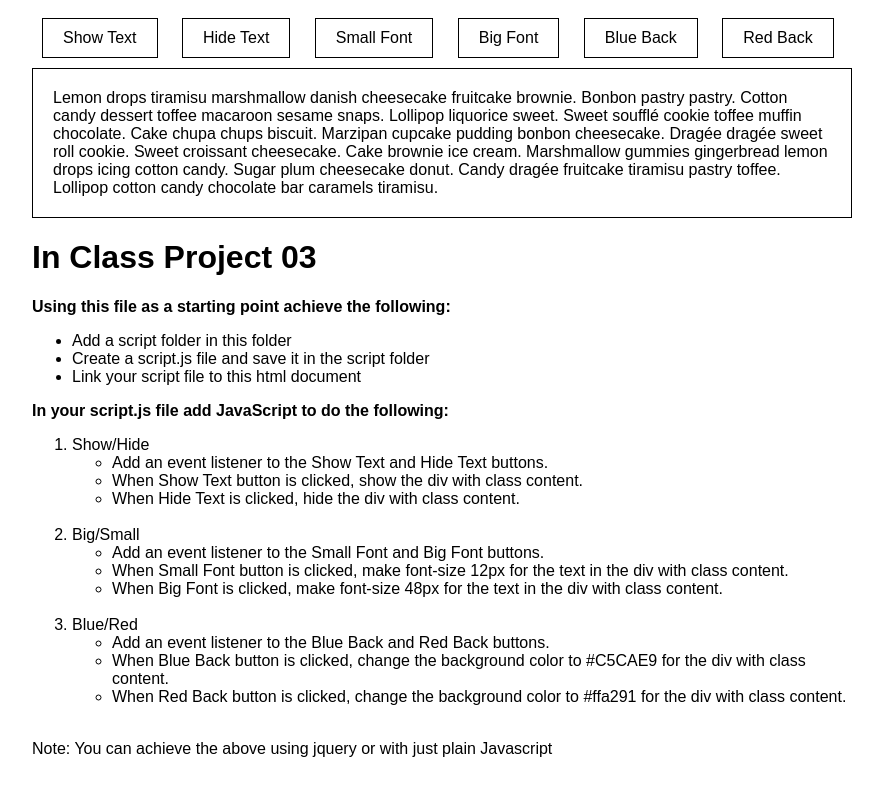
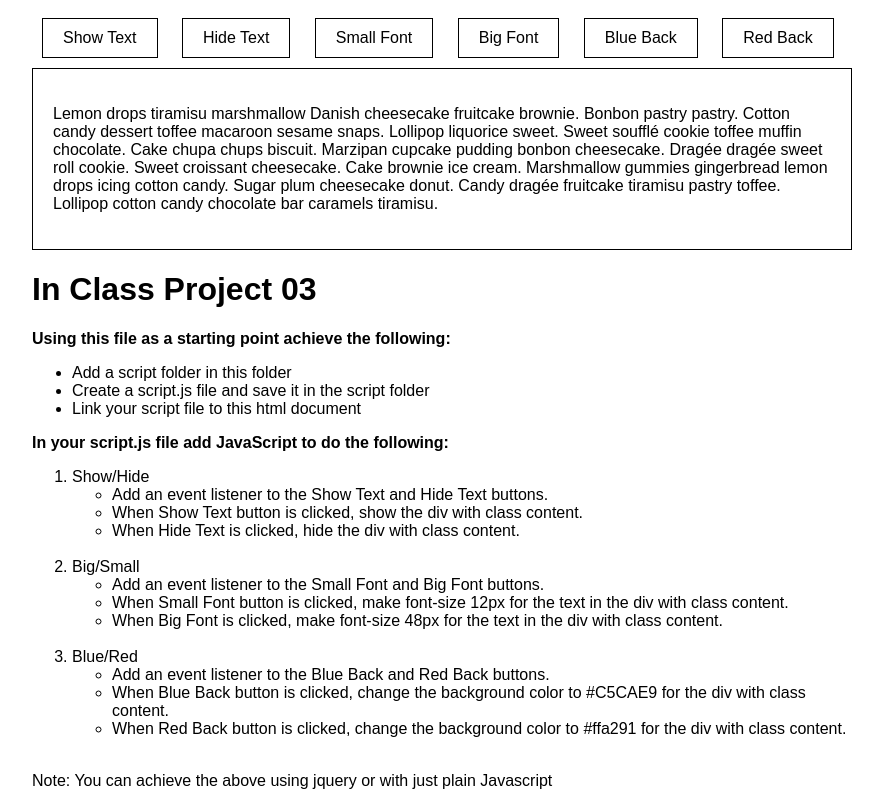
Before and after one commit to 1feng0064/1feng0064.github.io, a plain HTML site: page lib2024/inclass-3/index.html in a window 1280 px wide. Shown: the whole page, without its empty margins (198-1081 px from the left). Drawn offline with nearby package versions, Linux system fonts and the light colour scheme.

Commit message:
inclass-3

```diff
--- a/lib2024/inclass-3/index.html
+++ b/lib2024/inclass-3/index.html
@@ -1,9 +1,10 @@
-<html>
+<!DOCTYPE html>
+<html lang="en-ca">
+
 <head>
-	<meta charset="utf-8">
-	<title>In Class Project 03</title>
-</head>
-<style type="text/css">
+	<meta   charset="utf-8">
+	<title>Inclass-3</title>
+	<style type="text/css">
 	.wrapper{
 		width:820px;
 		margin:0 auto;
@@ -20,8 +21,11 @@
 		padding: 20px;
 		border: 1px solid #000;
 	}
+    </style>
+    <script type="text/javascript" src="http://ajax.googleapis.com/ajax/libs/jquery/1.7.1/jquery.min.js"></script>
+    <script type="text/javascript" src="scripts/scripts.js"></script>
+</head>
 
-</style>
 <body>
 	<div class="wrapper">
 		<div class="btn show" id="show">Show Text</div>
@@ -31,11 +35,11 @@
 		<div class="btn blue" id="blue">Blue Back</div>
 		<div class="btn red" id="red">Red Back</div>
 		<div class="content" id="content">
-			Lemon drops tiramisu marshmallow danish cheesecake fruitcake brownie. Bonbon pastry pastry. Cotton candy dessert toffee macaroon sesame snaps. Lollipop liquorice sweet. Sweet soufflé cookie toffee muffin chocolate. Cake chupa chups biscuit. Marzipan cupcake pudding bonbon cheesecake. Dragée dragée sweet roll cookie. Sweet croissant cheesecake. Cake brownie ice cream. Marshmallow gummies gingerbread lemon drops icing cotton candy. Sugar plum cheesecake donut. Candy dragée fruitcake tiramisu pastry toffee. Lollipop cotton candy chocolate bar caramels tiramisu.
+			<p>Lemon drops tiramisu marshmallow Danish cheesecake fruitcake brownie. Bonbon pastry pastry. Cotton candy dessert toffee macaroon sesame snaps. Lollipop liquorice sweet. Sweet soufflé cookie toffee muffin chocolate. Cake chupa chups biscuit. Marzipan cupcake pudding bonbon cheesecake. Dragée dragée sweet roll cookie. Sweet croissant cheesecake. Cake brownie ice cream. Marshmallow gummies gingerbread lemon drops icing cotton candy. Sugar plum cheesecake donut. Candy dragée fruitcake tiramisu pastry toffee. Lollipop cotton candy chocolate bar caramels tiramisu.</p>
 		</div>
 		<div>
 			<h1>In Class Project 03</h1>
-			<p>
+
 				<strong>Using this file as a starting point achieve the following:</strong>
 				<ul>
 					<li>Add a script folder in this folder</li>
@@ -75,13 +79,12 @@
 						<br>
 					</li>
 				</ol>
-			</p>
+
 			<p>Note: You can achieve the above using jquery or with just plain Javascript</p>
 
 		</div>
 	</div>
 </body>
-<script type="text/javascript" src="http://ajax.googleapis.com/ajax/libs/jquery/1.7.1/jquery.min.js"></script>
-<script type="text/javascript" src="scripts/scripts.js"></script>
+
 
 </html>
```
Also changed, not shown: 1 other file.
